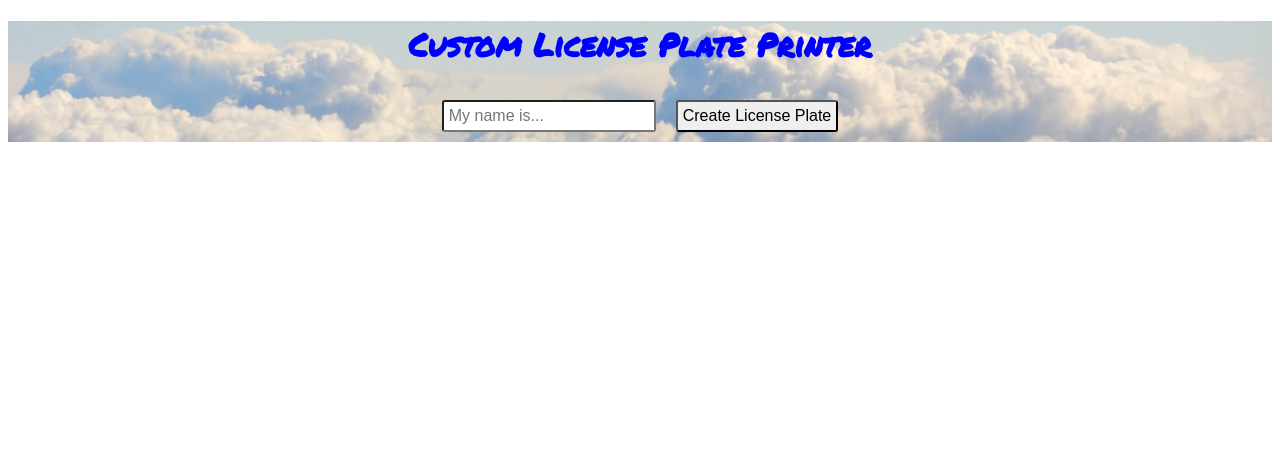
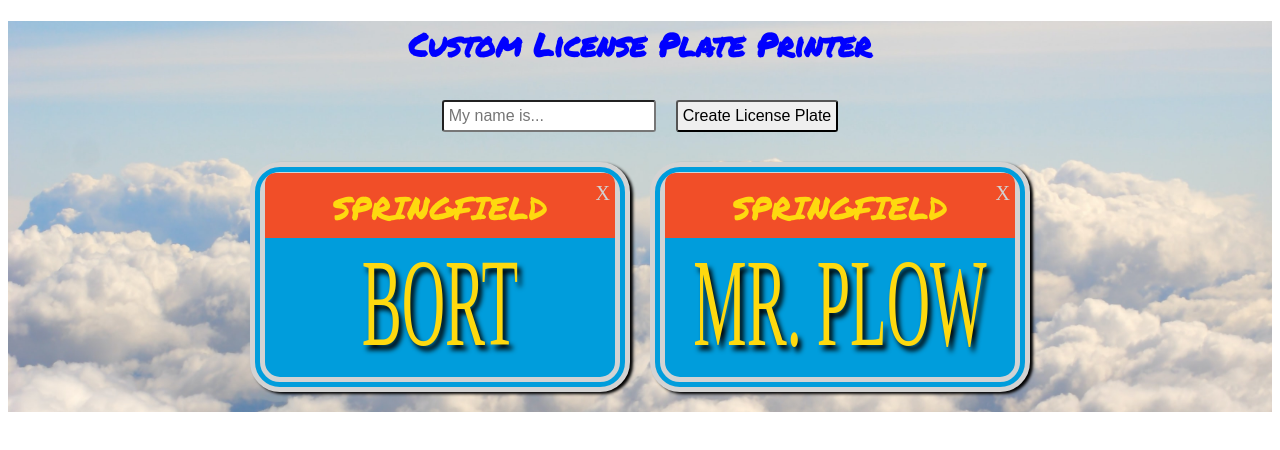
Before and after one commit to agottlieb/React-Custom-License-Plate, a React (Create React App) app: page / in a window 1280 px wide. Shown: the top 450 px of the page. Built offline with nearby package versions, Linux system fonts and the light colour scheme.

Commit message:
more fixing but not yet there

```diff
--- a/src/App.js
+++ b/src/App.js
@@ -3,10 +3,7 @@ import PlatesList from "./PlatesList.js";
 import Header from "./Header.js";
 
 const App = () => {
-  const [userAddedPlates, setUserAddedPlates] = useState([]);
-
-  //I want to have a sample of pre-loaded license plates but I'm not sure how to do that with useState
-  //const names = ["Bort", "Mr. Plow"]
+  const [userAddedPlates, setUserAddedPlates] = useState(["Bort", "Mr. Plow"]);
 
   const addPlate = (plate) => {
     const newPlates = [plate, ...userAddedPlates];
@@ -14,16 +11,16 @@ const App = () => {
   };
 
 
-  // const removeNameHandler = plateId => {
-  //   setUserAddedPlates (prevPlates =>
-  //     prevPlates.filter(plate => plate.id !==plateId));
-  //   };
+  const removeNameHandler = plateId => {
+      setUserAddedPlates (prevPlates =>
+       prevPlates.filter(plate => plate.id !==plateId));
+     };
 
 
   return (
    <div className="App">
       <Header onAddPlate ={addPlate}/>
-      <PlatesList plates ={userAddedPlates} /*removeName= {removeNameHandler}*//>
+      <PlatesList plates ={userAddedPlates} removeName= {removeNameHandler}/>
    </div>
 );
 }
--- a/src/Header.js
+++ b/src/Header.js
@@ -10,6 +10,7 @@ const Header = props => {
     }
   return (
   <header className="header">
+    <form onSubmit={submitHandler}>
       <h1>Custom License Plate Printer</h1>
         <aside>
           <input
@@ -24,9 +25,9 @@ const Header = props => {
       }}
       />
       <input type="submit"
-      value="Create License Plate"
-      onSubmit={submitHandler}/>
+      value="Create License Plate" />
     </aside>
+    </form>
   </header>
     );
 }
--- a/src/Plate.js
+++ b/src/Plate.js
@@ -1,7 +1,7 @@
 import React from "react";
 
 const Plate = props => {
-  const deleteByIndex = () => props.removeNameHandler(props.index);
+  const deleteByIndex = () => props.removeName(props.index);
     return (
   <li className="plate">
     <p className="state"> Springfield </p>
```
Lines whose indentation alone changed are shown as unchanged.
